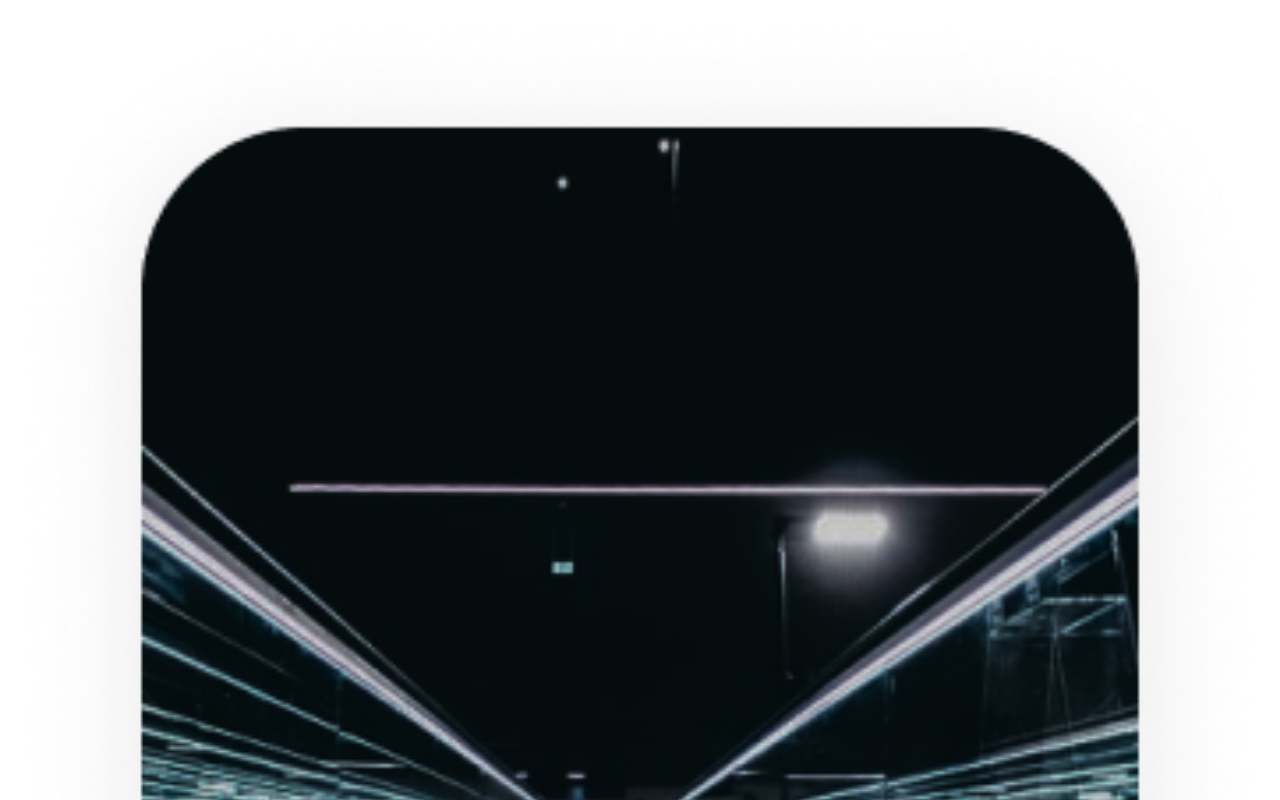
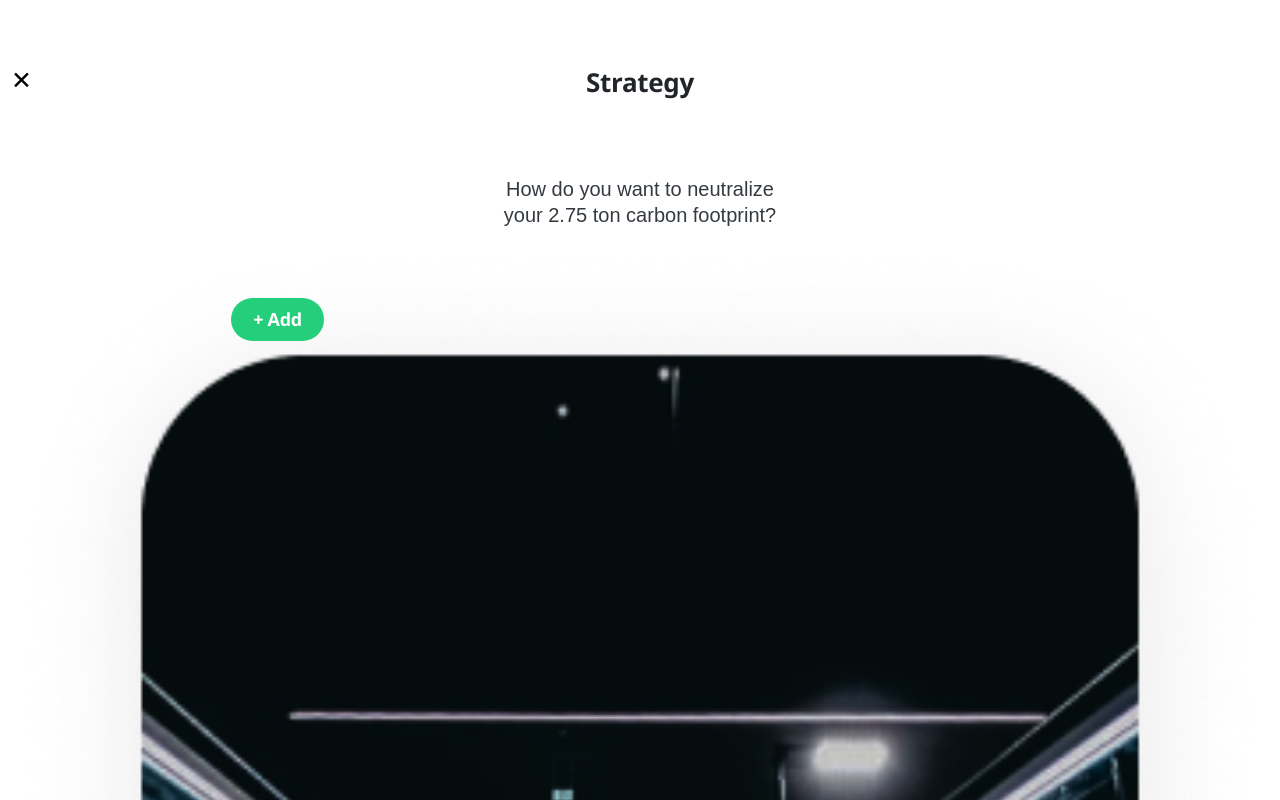
Before and after one commit to stockchandu/Project-Ecogenic, a React (Create React App) app in the folder Antony/: page / in a window 1280 px wide. Both pictures are taken after a click on the button "SKIP". Shown: the top 800 px of the page. Built offline with nearby package versions, Linux system fonts and the light colour scheme.

Commit message:
working on strategy slide

```diff
--- a/Antony/src/App.jsx
+++ b/Antony/src/App.jsx
@@ -35,7 +35,7 @@ function App() {
           carbonFootprint={carbonFootprint}
         ></AnnualCarbonFootprintShow>
       ) : (
-        <StrategySlider></StrategySlider>
+        <StrategySlider carbonFootprint={carbonFootprint}></StrategySlider>
       )}
     </>
   );
--- a/Antony/src/components/StrategySlide.jsx
+++ b/Antony/src/components/StrategySlide.jsx
@@ -4,19 +4,136 @@ import mobilityImage from "./img/mobility.png";
 import shelterimage from "./img/shelter.png";
 import foodImage from "./img/food.png";
 import "./SliderCss.css";
-export function StrategySlider() {
+import { CloseButton } from "./styledComponents/CloseButtonInCalculation";
+import styled from "styled-components";
+
+const HeadingStrategyDiv = styled.div`
+  text-align: center;
+  margin-top: -35px;
+  font-family: "Segoe UI", sans-serif;
+  font-style: normal;
+  font-weight: bold;
+  font-size: 26px;
+  line-height: 35px;
+  /* identical to box height */
+
+  letter-spacing: -0.32px;
+
+  /* Gray - 900 */
+
+  color: #212529;
+`;
+
+const Para = styled.p`
+  text-align: center;
+  width: 292px;
+  height: 52px;
+  margin: auto;
+  font-family: "DM Sans", sans-serif;
+  font-style: normal;
+  font-weight: normal;
+  font-size: 20px;
+  line-height: 26px;
+  text-align: center;
+  /* letter-spacing: -0.32px; */
+
+  /* Gray - 800 */
+  margin-top: 76px;
+  color: #343a40;
+`;
+
+const AddButton = styled.div`
+  width: 93px;
+  height: 43px;
+  border-radius: 34px;
+  display: flex;
+  /* z-index: 100000000000000000; */
+  /* margin: auto; */
+  justify-content: center;
+  align-items: center;
+  /* padding: 6px 28px; */
+  margin-top: 0px;
+  background-color: #25ce7b;
+  color: white;
+  position: absolute;
+  width: 93px;
+  height: 43px;
+  left: 231px;
+  top: 70px;
+  font-family: "Segoe UI", sans-serif;
+  font-style: normal;
+  font-weight: bold;
+  font-size: 18px;
+  line-height: 24px;
+  /* identical to box height */
+
+  text-align: center;
+  letter-spacing: -0.308657px;
+
+  color: #ffffff;
+`;
+
+const Label = styled.div`
+  margin-top: -285px;
+  font-family: "Segoe UI", sans-serif;
+  font-style: normal;
+
+  font-size: 50px;
+  line-height: 67px;
+  /* identical to box height */
+
+  text-align: center;
+  /* letter-spacing: -0.429699px; */
+  font-weight: 800 !important;
+  color: #ffffff;
+`;
+const LearnMore = styled.div`
+  margin-top: 50px;
+  font-family: "Segoe UI", sans-serif;
+  font-style: normal;
+
+  font-size: 18px;
+  line-height: 24px;
+  /* identical to box height */
+  font-weight: 700 !important;
+  text-align: center;
+
+  color: #ffffff;
+`;
+const Spacer = styled.div`
+  height: 170px;
+`;
+export function StrategySlider(props) {
   return (
+    <>
+      <CloseButton color="black"></CloseButton>
+      <HeadingStrategyDiv>Strategy</HeadingStrategyDiv>
+      <Para>
+        How do you want to neutralize your {props.carbonFootprint} ton carbon
+        footprint?
+      </Para>
       <Carousel>
         <div>
+          <AddButton>+ Add</AddButton>
           <img src={mobilityImage} alt="" />
+
+          <Label>Mobility</Label>
+
+          <LearnMore>Learn More ►</LearnMore>
         </div>
         <div>
           <img src={shelterimage} alt="" />
+          <Label>Shelter</Label>
+          <LearnMore>Learn More ►</LearnMore>
         </div>
         <div>
           <img src={foodImage} alt="" />
+          <Label>Food</Label>
+          <LearnMore>Learn More ►</LearnMore>
+          <Spacer></Spacer>
         </div>
       </Carousel>
+    </>
   );
 }
 
--- a/Antony/src/components/styledComponents/CloseButtonInCalculation.jsx
+++ b/Antony/src/components/styledComponents/CloseButtonInCalculation.jsx
@@ -1,9 +1,10 @@
 import styled from "styled-components";
 
+export function CloseButton(props) {
   const Button = styled.button`
     font-size: 25px;
-  font-weight: 600;
-  color: white;
+    font-weight: 500;
+    color: ${props.color ? "black" : "white"};
 
     margin-left: 5px;
     margin-top: 60px;
@@ -11,7 +12,5 @@ const Button = styled.button`
     background: none;
     border: none;
   `;
-
-export function CloseButton() {
   return <Button>✕</Button>;
 }
```
Lines whose indentation alone changed are shown as unchanged.
